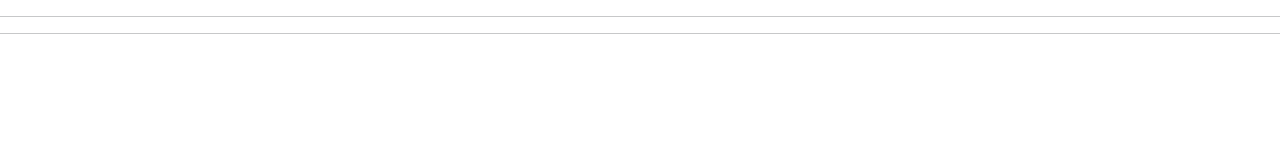
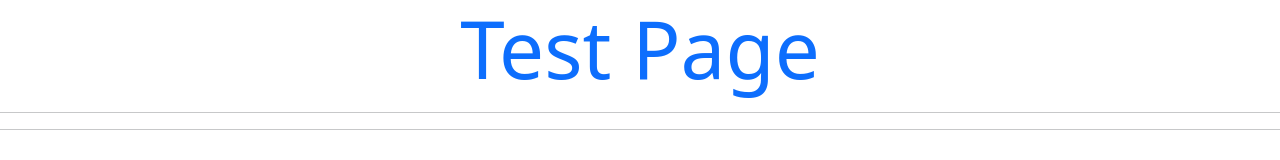
Before and after one commit to matginesi/matginesi.github.io, a plain HTML site: page index.html in a window 1280 px wide. Drawn offline with nearby package versions, Linux system fonts and the light colour scheme; some packages are replaced by stand-ins of ours; a script that the page names is missing.

Commit message:
Update index.html

```diff
--- a/index.html
+++ b/index.html
@@ -11,6 +11,9 @@
     </head>
 
     <body>
+        <p class="display-1 text-primary text-center">
+            Test Page
+        </p>
         <hr>
         <hr>
 
```
Lines whose indentation alone changed are shown as unchanged.
